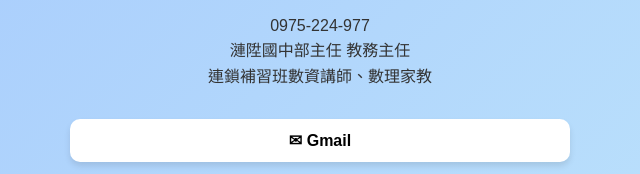
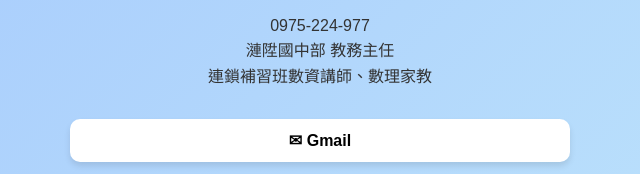
Before and after one commit to Fenghsuisme/hao_website, a plain HTML site: page index.html in a window 1280 px wide. Shown: the part 358-532 px from the top of the page, 320-960 px from the left. Drawn offline with Linux system fonts and the light colour scheme.

Commit message:
文字更新

```diff
--- a/index.html
+++ b/index.html
@@ -92,7 +92,7 @@
         <h1>王韋皓</h1>
         <p>
             0975-224-977<br>
-            漣陞國中部主任 教務主任<br>
+            漣陞國中部 教務主任<br>
             連鎖補習班數資講師、數理家教
         </p>
         <div class="buttons">
```
